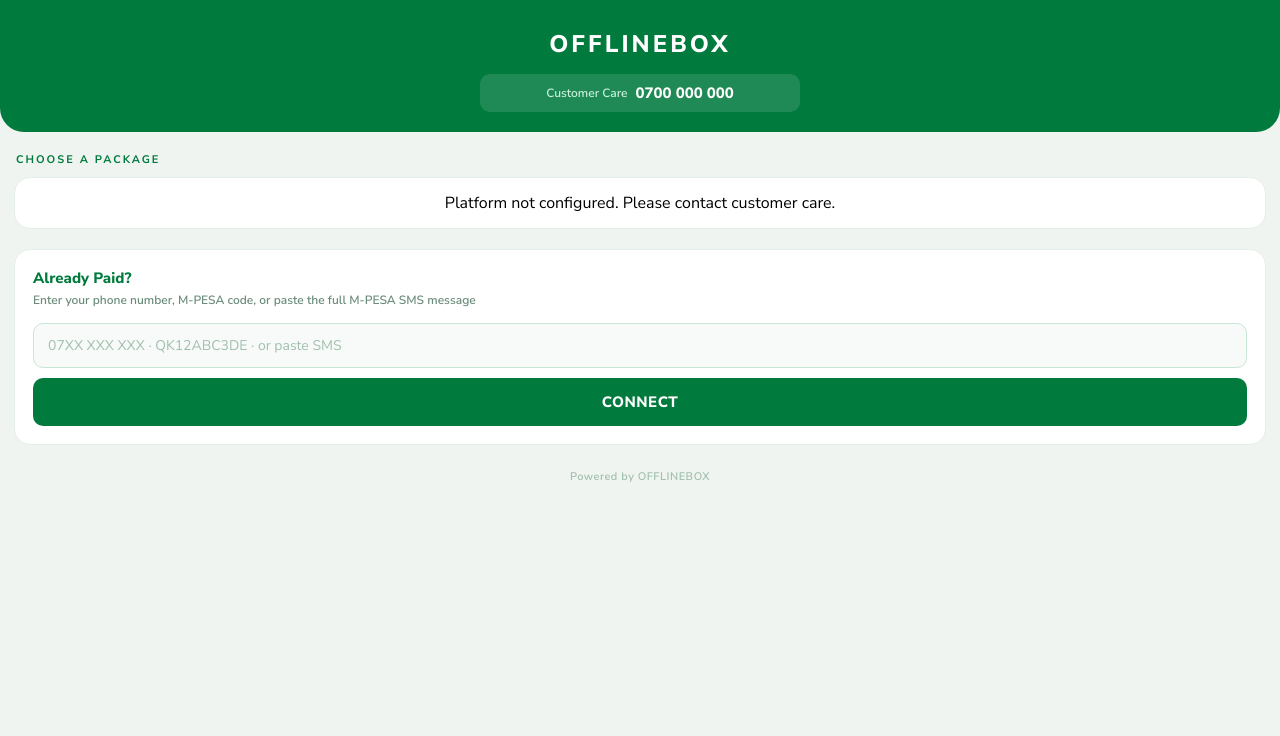
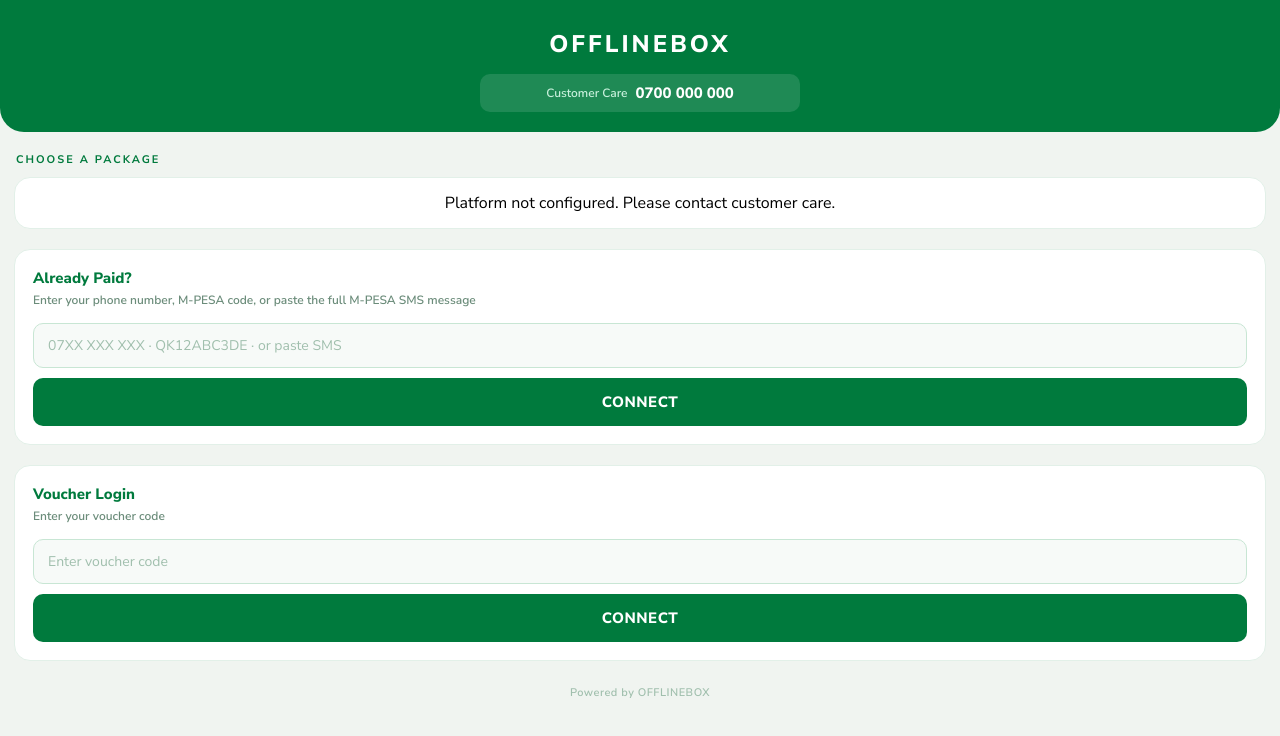
Before and after one commit to novawifi/API, a website: page public/login-template.html in a window 1280 px wide. Drawn offline with Linux system fonts and the light colour scheme.

Commit message:
Improve app stability

```diff
--- a/public/login-template.html
+++ b/public/login-template.html
@@ -455,6 +455,13 @@
       <button class="btn-main" id="btnConnect" onclick="handleAlreadyPaid()">CONNECT</button>
     </div>
 
+    <div class="already-card">
+      <div class="already-title">Voucher Login</div>
+      <div class="already-sub">Enter your voucher code</div>
+      <input id="voucherInput" class="input-field" type="text" placeholder="Enter voucher code">
+      <button class="btn-main" id="btnVoucherConnect" onclick="handleVoucherLogin()">CONNECT</button>
+    </div>
+
     <div class="footer">Powered by <span id="footerBrandName">OFFLINEBOX</span></div>
 
   </div>
@@ -814,6 +821,40 @@
         });
     }
 
+    function handleVoucherLogin() {
+      var code = document.getElementById("voucherInput").value.trim().toUpperCase();
+      if (!code) { showToast("Enter your voucher code.", "error"); return; }
+      if (!/^[A-Z0-9]{3,32}$/.test(code)) {
+        showToast("Enter a valid voucher code.", "error"); return;
+      }
+
+      var btn = document.getElementById("btnVoucherConnect");
+      btn.disabled = true;
+      btn.innerHTML = '<span class="spinner"></span>Checking...';
+
+      fetch(API_BASE_URL + "/req/verifyCode", {
+        method: "POST",
+        headers: { "Content-Type": "application/json" },
+        body: JSON.stringify({ code: code, platformID: PLATFORM_ID, hash: HASH })
+      })
+        .then(function (r) { return r.json(); })
+        .then(function (data) {
+          if (data && data.success) {
+            showToast("Voucher verified. Connecting you...", "success");
+            doLogin(code, code);
+            return;
+          }
+          showToast((data && data.message) || "Voucher was not found.", "error");
+          btn.disabled = false;
+          btn.innerHTML = "CONNECT";
+        })
+        .catch(function () {
+          showToast("Voucher check failed. Please try again.", "error");
+          btn.disabled = false;
+          btn.innerHTML = "CONNECT";
+        });
+    }
+
     function doLogin(username, password) {
       var chapId = "$(chap-id)";
       var chapChallenge = "$(chap-challenge)";
```
Also changed, not shown: controllers/mpesaController.js.
